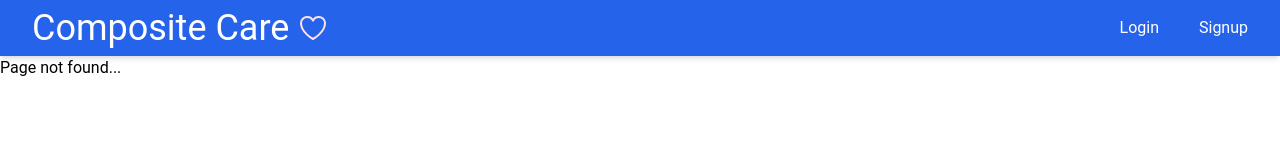
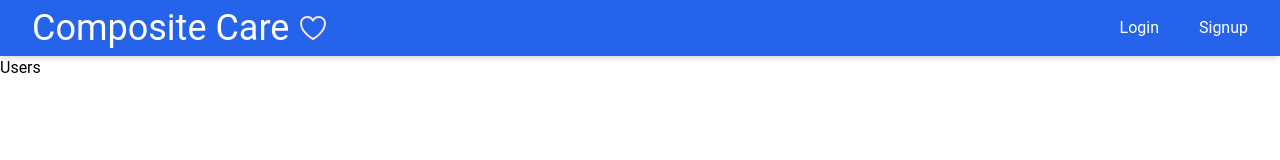
Before and after one commit to yth-3/P3-Frontend, a React (Create React App) app: page /user-list in a window 1280 px wide. Before the commit this address had no page. Shown: the top 160 px of the page. Built offline with nearby package versions, Linux system fonts and the light colour scheme.

Commit message:
Beginning of users list

```diff
--- a/src/components/Router.tsx
+++ b/src/components/Router.tsx
@@ -8,6 +8,7 @@ import NurseDashboardPage from '../pages/NurseDashboardPage';
 import PatientDashboardPage from '../pages/patient/PatientDashboardPage';
 import Layout from './Layout';
 import PatientClaimsPage from '../pages/patient/PatientClaimsPage';
+import UserListPage from '../pages/UserListPage';
 
 export default function Router() {
   return (
@@ -25,6 +26,7 @@ export default function Router() {
         <Route path="/doctor-dashboard" element={<DoctorDashboardPage />} />
         <Route path="/insurer-dashboard" element={<InsurerDashboardPage />} />
         <Route path="/admin-dashboard" element={<AdminDashboardPage />} />
+        <Route path="/user-list" element={<UserListPage />} />
 
         <Route path="*" element={<NotFoundPage />} />
       </Route>
--- a/src/pages/AdminDashboardPage.tsx
+++ b/src/pages/AdminDashboardPage.tsx
@@ -20,7 +20,7 @@ export default function AdminDashboardPage() {
                     <h2 className='text-6xl'>Admin Dashboard</h2>
                     <div>Welcome!</div>
                     <section className='flex flex-row gap-5 justify-center text-lg'>
-                        <LargeButton onClick={() => navigate("/")}>View all users</LargeButton>
+                        <LargeButton onClick={() => navigate("/user-list")}>View all users</LargeButton>
                         <LargeButton onClick={() => navigate("/")}>Activate/inactivate user</LargeButton>
                     </section>
                 </div>
--- /dev/null
+++ b/src/pages/UserListPage.tsx
@@ -0,0 +1,12 @@
+import { useSetRecoilState } from 'recoil';
+import { useNavigate } from 'react-router-dom';
+
+export default function UserListPage() {
+
+    const navigate = useNavigate();
+    return (
+        <main>
+            <h1>Users</h1>
+        </main>
+    )
+}
```
